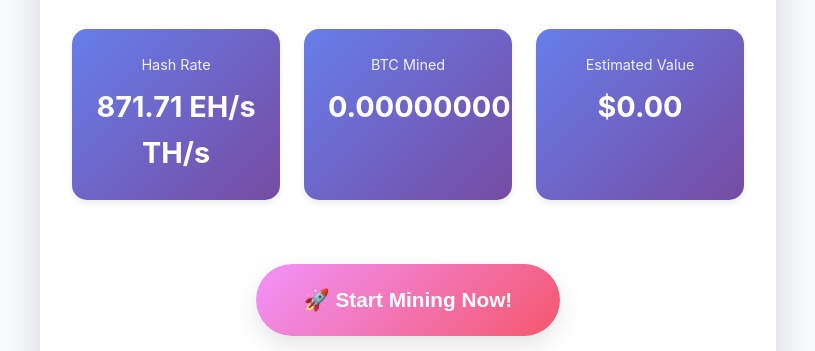
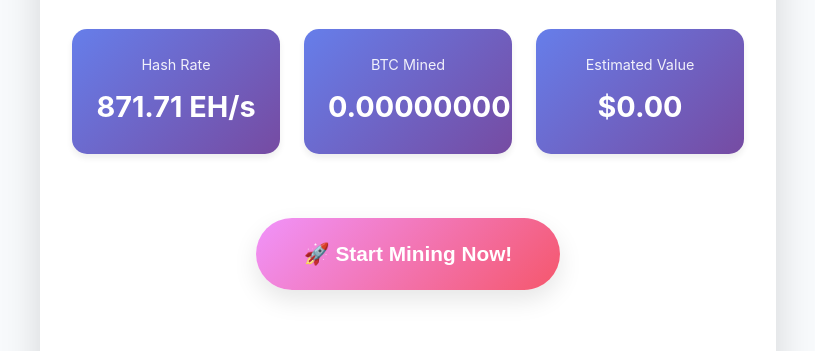
Before and after one commit to Ansh-Patel-2525/anshjpatel.github.io, a plain HTML site: page bitcoinminer.html in a window 1280 px wide. Shown: the part 375-726 px from the top of the page, without its empty margins (232-1047 px from the left). Drawn offline with Linux system fonts and the light colour scheme.

Commit message:
fixed error in text in bitcoi miner

```diff
--- a/bitcoinminer.html
+++ b/bitcoinminer.html
@@ -156,7 +156,7 @@
       <div class="stats-grid">
         <div class="stat-box">
           <div class="stat-label">Hash Rate</div>
-          <div class="stat-value">871.71 EH/s TH/s</div>
+          <div class="stat-value">871.71 EH/s</div>
         </div>
         <div class="stat-box">
           <div class="stat-label">BTC Mined</div>
```
